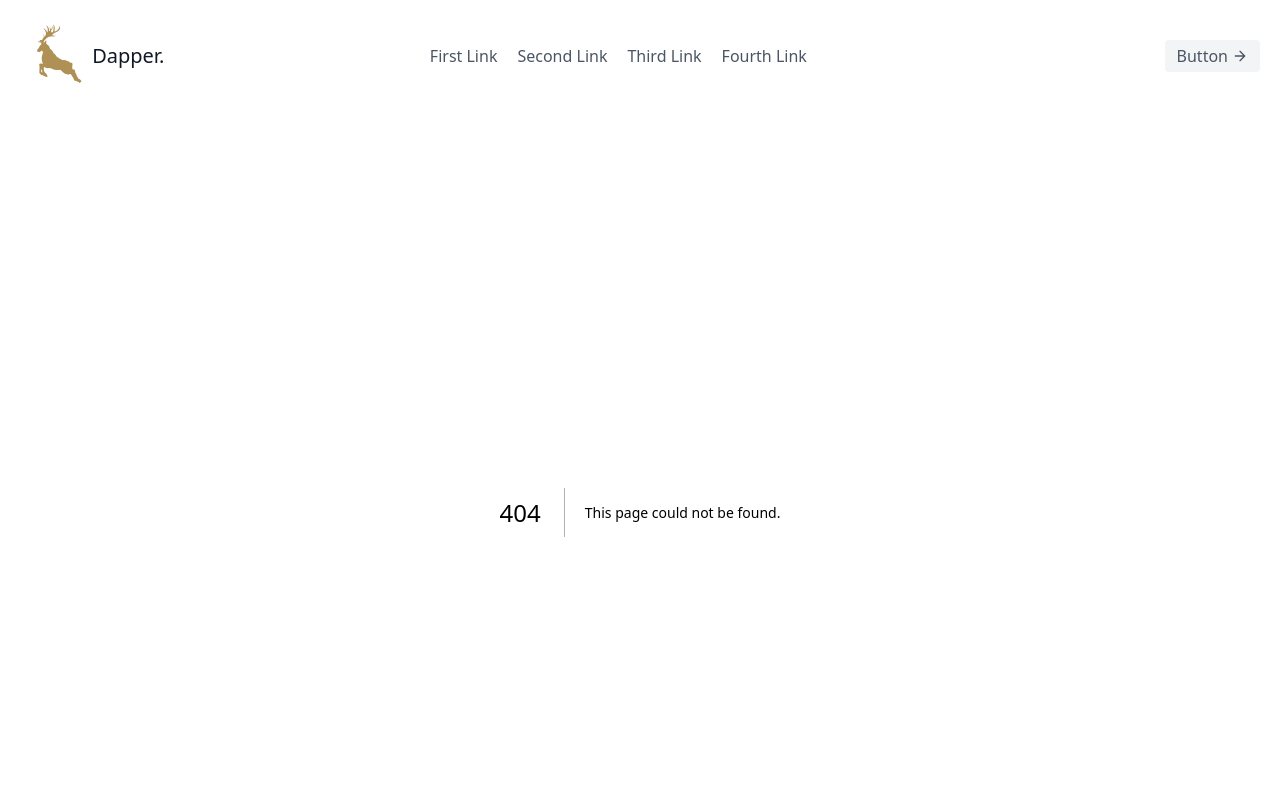
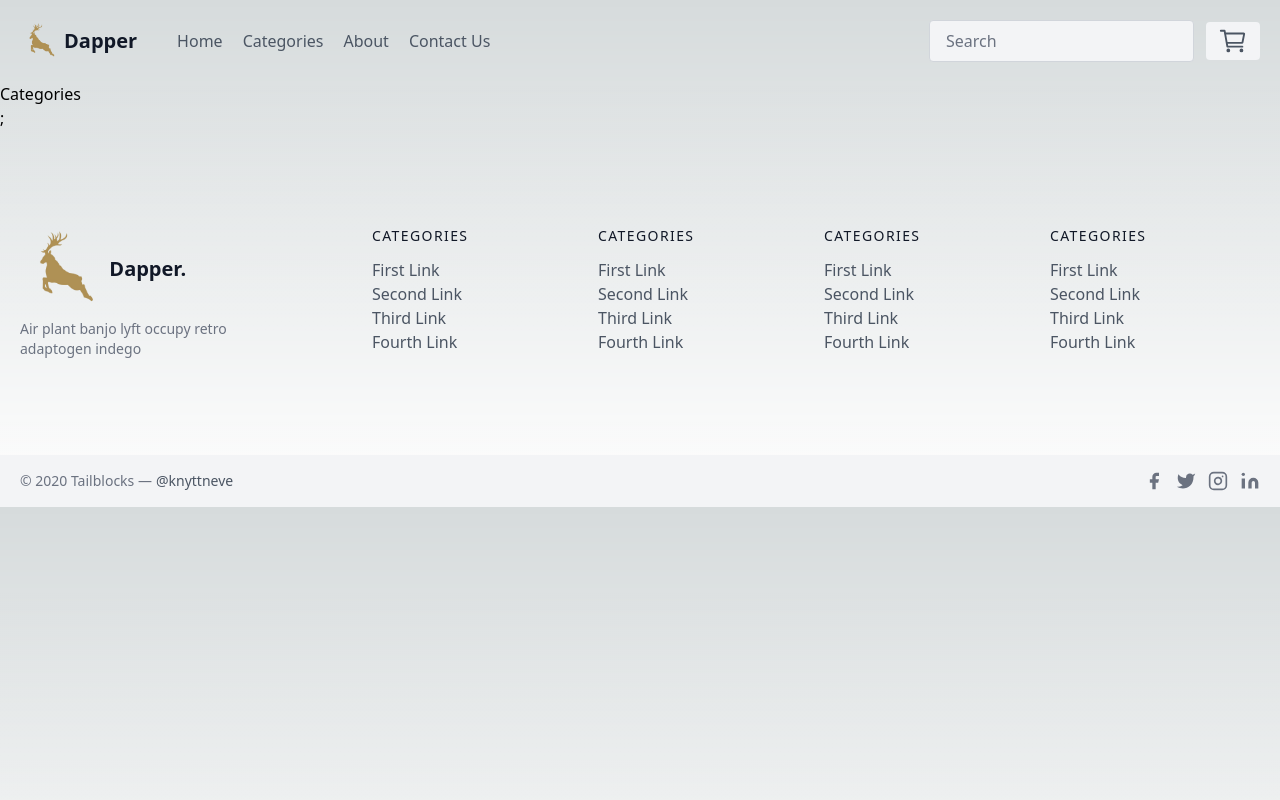
Before and after one commit to abdullahshafiq153/dapper, a Next.js app: page /categories in a window 1280 px wide. Before the commit this address had no page. Shown: the top 800 px of the page. Built offline with nearby package versions, Linux system fonts and the light colour scheme.

Commit message:
updated navbar and footer

```diff
--- a/components/footer.js
+++ b/components/footer.js
@@ -2,112 +2,114 @@ import React from 'react'
 
 const Footer = () => {
   return (
-    <footer class="text-gray-600 body-font">
-  <div class="container px-5 py-24 mx-auto flex md:items-center lg:items-start md:flex-row md:flex-nowrap flex-wrap flex-col">
-    <div class="w-64 flex-shrink-0 md:mx-0 mx-auto text-center md:text-left">
-      <a class="flex title-font font-medium items-center md:justify-start justify-center text-gray-900">
-        <svg xmlns="http://www.w3.org/2000/svg" fill="none" stroke="currentColor" stroke-linecap="round" stroke-linejoin="round" stroke-width="2" class="w-10 h-10 text-white p-2 bg-yellow-500 rounded-full" viewBox="0 0 24 24">
-          <path d="M12 2L2 7l10 5 10-5-10-5zM2 17l10 5 10-5M2 12l10 5 10-5"></path>
-        </svg>
-        <span class="ml-3 text-xl">Tailblocks</span>
+    <footer className="text-gray-600 body-font">
+  <div className="container px-5 py-24 mx-auto flex md:items-center lg:items-start md:flex-row md:flex-nowrap flex-wrap flex-col">
+    <div className="w-64 flex-shrink-0 md:mx-0 mx-auto text-center md:text-left">
+      <a className="flex title-font font-medium items-center md:justify-start justify-center text-gray-900">
+      <img
+                src="/logo.svg"
+                alt="logo"
+                className="size-2/6"
+              />
+              <span className="font-bold ml-1 text-xl">Dapper.</span>
       </a>
-      <p class="mt-2 text-sm text-gray-500">Air plant banjo lyft occupy retro adaptogen indego</p>
+      <p className="mt-2 text-sm text-gray-500">Air plant banjo lyft occupy retro adaptogen indego</p>
     </div>
-    <div class="flex-grow flex flex-wrap md:pl-20 -mb-10 md:mt-0 mt-10 md:text-left text-center">
-      <div class="lg:w-1/4 md:w-1/2 w-full px-4">
-        <h2 class="title-font font-medium text-gray-900 tracking-widest text-sm mb-3">CATEGORIES</h2>
-        <nav class="list-none mb-10">
+    <div className="flex-grow flex flex-wrap md:pl-20 -mb-10 md:mt-0 mt-10 md:text-left text-center">
+      <div className="lg:w-1/4 md:w-1/2 w-full px-4">
+        <h2 className="title-font font-medium text-gray-900 tracking-widest text-sm mb-3">CATEGORIES</h2>
+        <nav className="list-none mb-10">
           <li>
-            <a class="text-gray-600 hover:text-gray-800">First Link</a>
+            <a className="text-gray-600 hover:text-gray-800">First Link</a>
           </li>
           <li>
-            <a class="text-gray-600 hover:text-gray-800">Second Link</a>
+            <a className="text-gray-600 hover:text-gray-800">Second Link</a>
           </li>
           <li>
-            <a class="text-gray-600 hover:text-gray-800">Third Link</a>
+            <a className="text-gray-600 hover:text-gray-800">Third Link</a>
           </li>
           <li>
-            <a class="text-gray-600 hover:text-gray-800">Fourth Link</a>
+            <a className="text-gray-600 hover:text-gray-800">Fourth Link</a>
           </li>
         </nav>
       </div>
-      <div class="lg:w-1/4 md:w-1/2 w-full px-4">
-        <h2 class="title-font font-medium text-gray-900 tracking-widest text-sm mb-3">CATEGORIES</h2>
-        <nav class="list-none mb-10">
+      <div className="lg:w-1/4 md:w-1/2 w-full px-4">
+        <h2 className="title-font font-medium text-gray-900 tracking-widest text-sm mb-3">CATEGORIES</h2>
+        <nav className="list-none mb-10">
           <li>
-            <a class="text-gray-600 hover:text-gray-800">First Link</a>
+            <a className="text-gray-600 hover:text-gray-800">First Link</a>
           </li>
           <li>
-            <a class="text-gray-600 hover:text-gray-800">Second Link</a>
+            <a className="text-gray-600 hover:text-gray-800">Second Link</a>
           </li>
           <li>
-            <a class="text-gray-600 hover:text-gray-800">Third Link</a>
+            <a className="text-gray-600 hover:text-gray-800">Third Link</a>
           </li>
           <li>
-            <a class="text-gray-600 hover:text-gray-800">Fourth Link</a>
+            <a className="text-gray-600 hover:text-gray-800">Fourth Link</a>
           </li>
         </nav>
       </div>
-      <div class="lg:w-1/4 md:w-1/2 w-full px-4">
-        <h2 class="title-font font-medium text-gray-900 tracking-widest text-sm mb-3">CATEGORIES</h2>
-        <nav class="list-none mb-10">
+      <div className="lg:w-1/4 md:w-1/2 w-full px-4">
+        <h2 className="title-font font-medium text-gray-900 tracking-widest text-sm mb-3">CATEGORIES</h2>
+        <nav className="list-none mb-10">
           <li>
-            <a class="text-gray-600 hover:text-gray-800">First Link</a>
+            <a className="text-gray-600 hover:text-gray-800">First Link</a>
           </li>
           <li>
-            <a class="text-gray-600 hover:text-gray-800">Second Link</a>
+            <a className="text-gray-600 hover:text-gray-800">Second Link</a>
           </li>
           <li>
-            <a class="text-gray-600 hover:text-gray-800">Third Link</a>
+            <a className="text-gray-600 hover:text-gray-800">Third Link</a>
           </li>
           <li>
-            <a class="text-gray-600 hover:text-gray-800">Fourth Link</a>
+            <a className="text-gray-600 hover:text-gray-800">Fourth Link</a>
           </li>
         </nav>
       </div>
-      <div class="lg:w-1/4 md:w-1/2 w-full px-4">
-        <h2 class="title-font font-medium text-gray-900 tracking-widest text-sm mb-3">CATEGORIES</h2>
-        <nav class="list-none mb-10">
+      <div className="lg:w-1/4 md:w-1/2 w-full px-4">
+        <h2 className="title-font font-medium text-gray-900 tracking-widest text-sm mb-3">CATEGORIES</h2>
+        <nav className="list-none mb-10">
           <li>
-            <a class="text-gray-600 hover:text-gray-800">First Link</a>
+            <a className="text-gray-600 hover:text-gray-800">First Link</a>
           </li>
           <li>
-            <a class="text-gray-600 hover:text-gray-800">Second Link</a>
+            <a className="text-gray-600 hover:text-gray-800">Second Link</a>
           </li>
           <li>
-            <a class="text-gray-600 hover:text-gray-800">Third Link</a>
+            <a className="text-gray-600 hover:text-gray-800">Third Link</a>
           </li>
           <li>
-            <a class="text-gray-600 hover:text-gray-800">Fourth Link</a>
+            <a className="text-gray-600 hover:text-gray-800">Fourth Link</a>
           </li>
         </nav>
       </div>
     </div>
   </div>
-  <div class="bg-gray-100">
-    <div class="container mx-auto py-4 px-5 flex flex-wrap flex-col sm:flex-row">
-      <p class="text-gray-500 text-sm text-center sm:text-left">© 2020 Tailblocks —
-        <a href="https://twitter.com/knyttneve" rel="noopener noreferrer" class="text-gray-600 ml-1" target="_blank">@knyttneve</a>
+  <div className="bg-gray-100">
+    <div className="container mx-auto py-4 px-5 flex flex-wrap flex-col sm:flex-row">
+      <p className="text-gray-500 text-sm text-center sm:text-left">© 2020 Tailblocks —
+        <a href="https://twitter.com/knyttneve" rel="noopener noreferrer" className="text-gray-600 ml-1" target="_blank">@knyttneve</a>
       </p>
-      <span class="inline-flex sm:ml-auto sm:mt-0 mt-2 justify-center sm:justify-start">
-        <a class="text-gray-500">
-          <svg fill="currentColor" stroke-linecap="round" stroke-linejoin="round" stroke-width="2" class="w-5 h-5" viewBox="0 0 24 24">
+      <span className="inline-flex sm:ml-auto sm:mt-0 mt-2 justify-center sm:justify-start">
+        <a className="text-gray-500">
+          <svg fill="currentColor" strokeLinecap="round" strokelinejoin="round" strokeWidth="2" className="w-5 h-5" viewBox="0 0 24 24">
             <path d="M18 2h-3a5 5 0 00-5 5v3H7v4h3v8h4v-8h3l1-4h-4V7a1 1 0 011-1h3z"></path>
           </svg>
         </a>
-        <a class="ml-3 text-gray-500">
-          <svg fill="currentColor" stroke-linecap="round" stroke-linejoin="round" stroke-width="2" class="w-5 h-5" viewBox="0 0 24 24">
+        <a className="ml-3 text-gray-500">
+          <svg fill="currentColor" strokeLinecap="round" strokelinejoin="round" strokeWidth="2" className="w-5 h-5" viewBox="0 0 24 24">
             <path d="M23 3a10.9 10.9 0 01-3.14 1.53 4.48 4.48 0 00-7.86 3v1A10.66 10.66 0 013 4s-4 9 5 13a11.64 11.64 0 01-7 2c9 5 20 0 20-11.5a4.5 4.5 0 00-.08-.83A7.72 7.72 0 0023 3z"></path>
           </svg>
         </a>
-        <a class="ml-3 text-gray-500">
-          <svg fill="none" stroke="currentColor" stroke-linecap="round" stroke-linejoin="round" stroke-width="2" class="w-5 h-5" viewBox="0 0 24 24">
+        <a className="ml-3 text-gray-500">
+          <svg fill="none" stroke="currentColor" strokeLinecap="round" strokelinejoin="round" strokeWidth="2" className="w-5 h-5" viewBox="0 0 24 24">
             <rect width="20" height="20" x="2" y="2" rx="5" ry="5"></rect>
             <path d="M16 11.37A4 4 0 1112.63 8 4 4 0 0116 11.37zm1.5-4.87h.01"></path>
           </svg>
         </a>
-        <a class="ml-3 text-gray-500">
-          <svg fill="currentColor" stroke="currentColor" stroke-linecap="round" stroke-linejoin="round" stroke-width="0" class="w-5 h-5" viewBox="0 0 24 24">
+        <a className="ml-3 text-gray-500">
+          <svg fill="currentColor" stroke="currentColor" strokeLinecap="round" strokelinejoin="round" strokeWidth="0" className="w-5 h-5" viewBox="0 0 24 24">
             <path stroke="none" d="M16 8a6 6 0 016 6v7h-4v-7a2 2 0 00-2-2 2 2 0 00-2 2v7h-4v-7a6 6 0 016-6zM2 9h4v12H2z"></path>
             <circle cx="4" cy="4" r="2" stroke="none"></circle>
           </svg>
--- a/components/hero.js
+++ b/components/hero.js
@@ -2,19 +2,19 @@ import React from 'react'
 
 const Hero = () => {
   return (
-    <section class="text-gray-600 body-font">
-  <div class="container mx-auto flex px-5 py-24 md:flex-row flex-col items-center">
-    <div class="lg:max-w-lg lg:w-full md:w-1/2 w-5/6 mb-10 md:mb-0">
-      <img class="object-cover object-center rounded" alt="hero" src="https://dummyimage.com/720x600"/>
+    <section className="text-gray-600 body-font">
+  <div className="container mx-auto flex px-5 py-24 md:flex-row flex-col items-center">
+    <div className="lg:max-w-lg lg:w-full md:w-1/2 w-5/6 mb-10 md:mb-0">
+      <img className="object-cover object-center rounded" alt="hero" src="https://dummyimage.com/720x600"/>
     </div>
-    <div class="lg:flex-grow md:w-1/2 lg:pl-24 md:pl-16 flex flex-col md:items-start md:text-left items-center text-center">
-      <h1 class="title-font sm:text-4xl text-3xl mb-4 font-medium text-gray-900">Before they sold out
-        <br class="hidden lg:inline-block"/>readymade gluten
+    <div className="lg:flex-grow md:w-1/2 lg:pl-24 md:pl-16 flex flex-col md:items-start md:text-left items-center text-center">
+      <h1 className="title-font sm:text-4xl text-3xl mb-4 font-medium text-gray-900">Before they sold out
+        <br className="hidden lg:inline-block"/>readymade gluten
       </h1>
-      <p class="mb-8 leading-relaxed">Copper mug try-hard pitchfork pour-over freegan heirloom neutra air plant cold-pressed tacos poke beard tote bag. Heirloom echo park mlkshk tote bag selvage hot chicken authentic tumeric truffaut hexagon try-hard chambray.</p>
-      <div class="flex justify-center">
-        <button class="inline-flex text-white bg-yellow-500 border-0 py-2 px-6 focus:outline-none hover:bg-yellow-600 rounded text-lg">Button</button>
-        <button class="ml-4 inline-flex text-gray-700 bg-gray-100 border-0 py-2 px-6 focus:outline-none hover:bg-gray-200 rounded text-lg">Button</button>
+      <p className="mb-8 leading-relaxed">Copper mug try-hard pitchfork pour-over freegan heirloom neutra air plant cold-pressed tacos poke beard tote bag. Heirloom echo park mlkshk tote bag selvage hot chicken authentic tumeric truffaut hexagon try-hard chambray.</p>
+      <div className="flex justify-center">
+        <button className="inline-flex text-white bg-yellow-500 border-0 py-2 px-6 focus:outline-none hover:bg-yellow-600 rounded text-lg">Button</button>
+        <button className="ml-4 inline-flex text-gray-700 bg-gray-100 border-0 py-2 px-6 focus:outline-none hover:bg-gray-200 rounded text-lg">Button</button>
       </div>
     </div>
   </div>
--- a/components/navbar.js
+++ b/components/navbar.js
@@ -1,36 +1,86 @@
-import React from "react";
+import React, { useState } from "react";
 import Head from "next/head";
+import { IoCartOutline } from "react-icons/io5";
+import { FiMenu, FiX } from "react-icons/fi";
+import Link from "next/link";
 
 const Navbar = () => {
-  return <>
+  const [menuOpen, setMenuOpen] = useState(false);
+
+  const toggleMenu = () => {
+    setMenuOpen(!menuOpen);
+  };
+
+  return (
+    <>
       <Head>
         <title>Dapper - Modern Men's Fashion</title>
-        <meta name="description" content="Dapper is your go-to store for modern men's fashion. Explore our collection of stylish clothing." />
+        <meta
+          name="description"
+          content="Dapper is your go-to store for modern men's fashion. Explore our collection of stylish clothing."
+        />
         <meta name="viewport" content="width=device-width, initial-scale=1" />
         <link rel="icon" href="/logo.svg" />
       </Head>
-    <header class="text-gray-600 body-font">
-  <div class="container mx-auto flex flex-wrap p-5 flex-col md:flex-row items-center">
-    <a class="flex title-font font-medium items-center text-gray-900 mb-4 md:mb-0">
-    <img src="/logo.svg" alt="logo" className="w-50 h-50 text-white  bg-white-500 rounded-full" />
 
-      <span class="ml-0 text-xl">Dapper.</span>
+      <header className="text-gray-600 body-font">
+        <div className="container mx-auto flex flex-wrap p-5 flex-col md:flex-row items-center justify-between">
+          <div className="flex items-center justify-between w-full md:w-auto mb-4 md:mb-0">
+            <div className="flex items-center">
+              <Link href="/" legacyBehavior>
+                <a className="flex title-font font-medium items-center text-gray-900">
+                  <img src="/logo.svg" alt="logo" className="w-10 h-10" />
+                  <span className="font-bold ml-1 text-xl">Dapper</span>
                 </a>
-    <nav class="md:ml-auto md:mr-auto flex flex-wrap items-center text-base justify-center">
-      <a class="mr-5 hover:text-gray-900">First Link</a>
-      <a class="mr-5 hover:text-gray-900">Second Link</a>
-      <a class="mr-5 hover:text-gray-900">Third Link</a>
-      <a class="mr-5 hover:text-gray-900">Fourth Link</a>
+              </Link>
+            </div>
+            <div className="md:hidden flex items-center">
+              <button
+                className="text-3xl focus:outline-none"
+                onClick={toggleMenu}
+              >
+                {menuOpen ? <FiX /> : <FiMenu />}
+              </button>
+            </div>
+          </div>
+
+          <nav
+            className={`${
+              menuOpen ? "flex" : "hidden"
+            } flex-col md:flex md:flex-row md:items-center text-base justify-center w-full md:w-auto md:ml-10`}
+          >
+            <Link href="/" legacyBehavior>
+              <a className="mr-5 hover:text-gray-900 hover:font-bold">Home</a>
+            </Link>
+            <Link href="/categories" legacyBehavior>
+              <a className="mr-5 hover:text-gray-900 hover:font-bold">
+                Categories
+              </a>
+            </Link>
+            <Link href="/about" legacyBehavior>
+              <a className="mr-5 hover:text-gray-900 hover:font-bold">About</a>
+            </Link>
+            <Link href="/contact" legacyBehavior>
+              <a className="mr-5 hover:text-gray-900 hover:font-bold">
+                Contact Us
+              </a>
+            </Link>
           </nav>
-    <button class="inline-flex items-center bg-gray-100 border-0 py-1 px-3 focus:outline-none hover:bg-gray-200 rounded text-base mt-4 md:mt-0">Button
-      <svg fill="none" stroke="currentColor" stroke-linecap="round" stroke-linejoin="round" stroke-width="2" class="w-4 h-4 ml-1" viewBox="0 0 24 24">
-        <path d="M5 12h14M12 5l7 7-7 7"></path>
-      </svg>
+
+          <div className="w-full md:w-auto md:ml-auto md:order-3 mt-4 md:mt-0 flex justify-end items-center">
+            <input
+              type="text"
+              placeholder="Search"
+              className="flex-grow text-base text-gray-700 bg-gray-100 border border-gray-300 rounded py-2 px-4 mr-3 focus:outline-none focus:border-gray-500"
+            />
+            <button className="inline-flex items-center bg-gray-100 border-0 py-1 px-3 focus:outline-none hover:bg-gray-200 rounded text-base">
+              <IoCartOutline className="text-3xl" />
             </button>
+          </div>
         </div>
       </header>
     </>
-
+  );
 };
 
 export default Navbar;
--- /dev/null
+++ b/pages/categories.js
@@ -0,0 +1,9 @@
+import React from 'react'
+
+const Categories = () => {
+  return (
+    <div>Categories</div>
+  )
+}
+
+export default Categories
--- a/tailwind.config.js
+++ b/tailwind.config.js
@@ -4,6 +4,7 @@ module.exports = {
     "./pages/**/*.{js,ts,jsx,tsx,mdx}",
     "./components/**/*.{js,ts,jsx,tsx,mdx}",
     "./app/**/*.{js,ts,jsx,tsx,mdx}",
+    "./node_modules/flowbite/**/*.js",
   ],
   theme: {
     extend: {
@@ -14,5 +15,5 @@ module.exports = {
       },
     },
   },
-  plugins: [],
+  plugins: [ require('flowbite/plugin')],
 };
```
Also changed, not shown: package.json (+6 -4 lines), pages/index.js (+59 -59 lines), 2 other files (tests, documents, lock files or other folders). Lines whose indentation alone changed are shown as unchanged.
